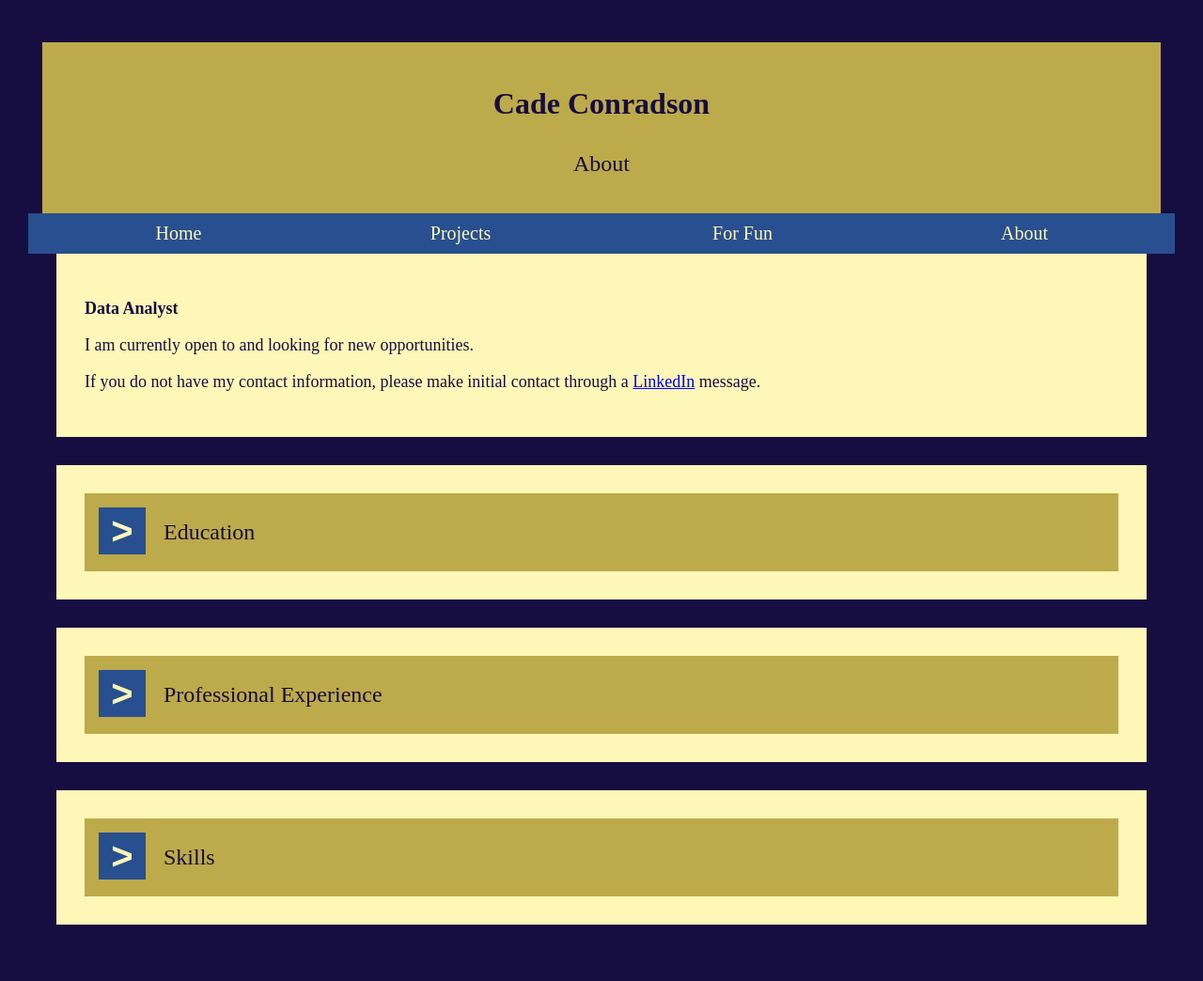
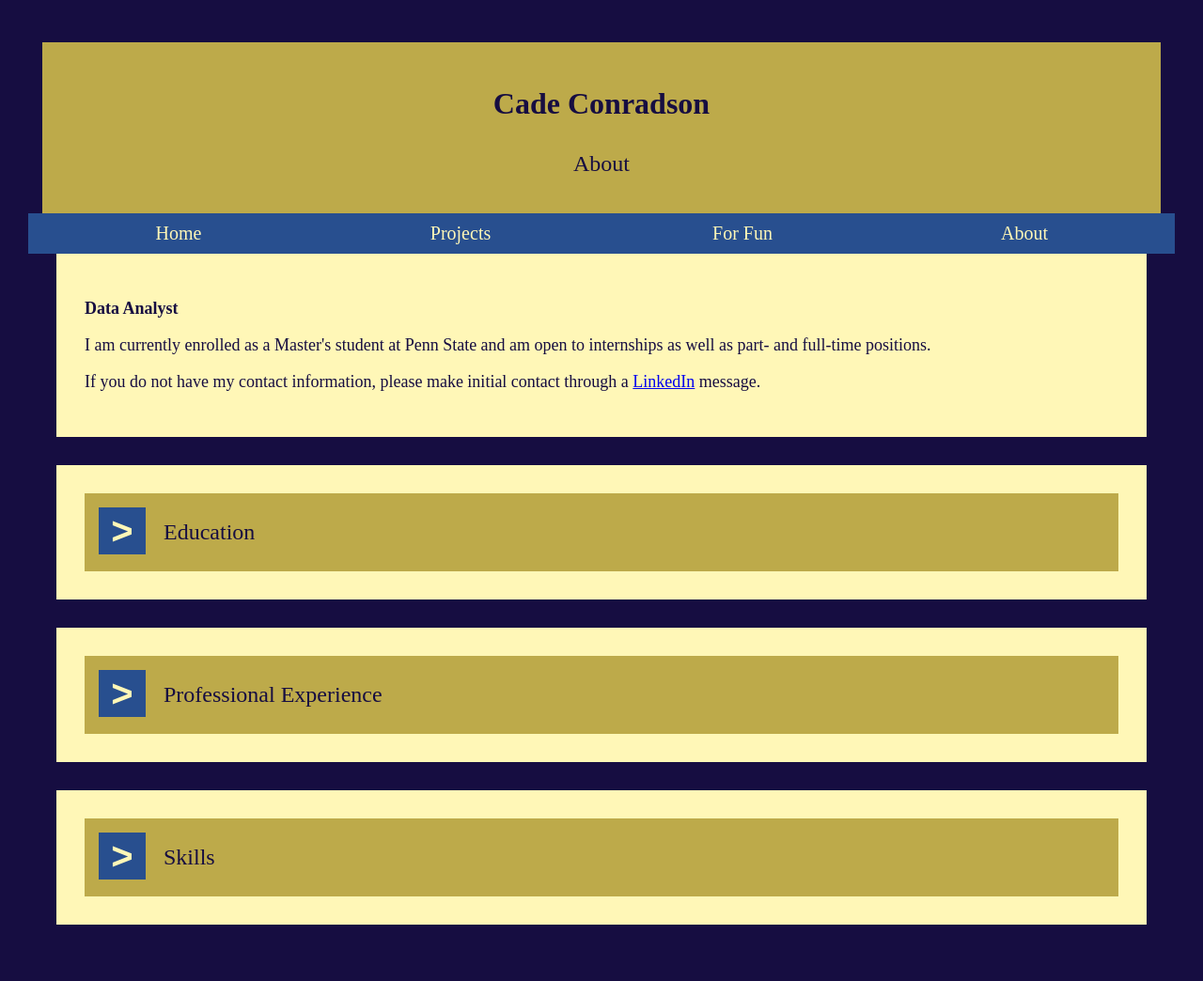
Before and after one commit to cconradson/cconradson.github.io, a Jekyll site: the page built from about.html, in a window 1280 px wide. Shown: the whole page at 94% size. Built offline with Jekyll 4.4.1, drawn with Linux system fonts in a browser that asks for light colours.

Commit message:
update about

```diff
--- a/about.html
+++ b/about.html
@@ -24,7 +24,7 @@ function dropDown(drop) {
 
 <div class="body">
 	<p style="font-weight:bold">Data Analyst</p>
-	<p>I am currently open to and looking for new opportunities.</p>
+	<p>I am currently enrolled as a Master's student at Penn State and am open to internships as well as part- and full-time positions.</p>
 	<p>If you do not have my contact information, please make initial contact through a <a href="https://www.linkedin.com/in/cade-conradson-636745171/" target="_blank">LinkedIn</a> message.</p>
 </div>
 
@@ -36,13 +36,27 @@ function dropDown(drop) {
 		</div>
 	</div>
 	<div id="edu" class="dropdown">
+		<div class="row" style="border-bottom: 2px solid #160d41">
+			<div class="col">
+				<div class="cbody">
+					<p>The Pennsylvania State University</p>
+					<p>MPS Data Analytics (In Progress)</p>
+					<p>Expected December 2022</p>
+				</div>
+			</div>
+			<div class="col">
+				<div class="cbody">
+					<p>Business Analytics Option</p>
+				</div>
+			</div>
+		</div>
 		<div class="row">
 			<div class="col">
 				<div class="cbody">
 					<p>University of California, Berkeley</p>
 					<p>BA Statistics and Applied Mathematics</p>
 					<p>Highest Distinction in General Scholarship</p>
-					<p>Jan 2016 - Dec 2018</p>
+					<p>January 2016 - December 2018</p>
 				</div>
 			</div>
 			<div class="col">
```
